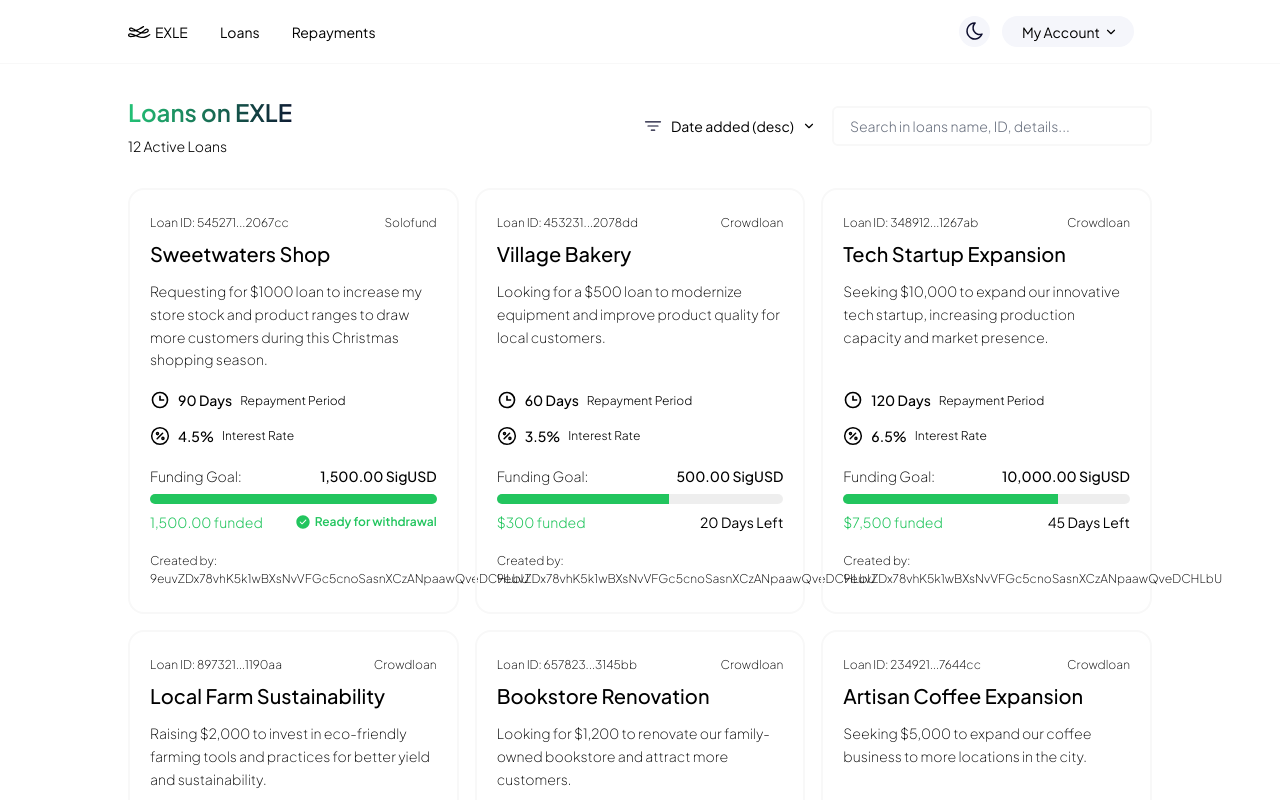
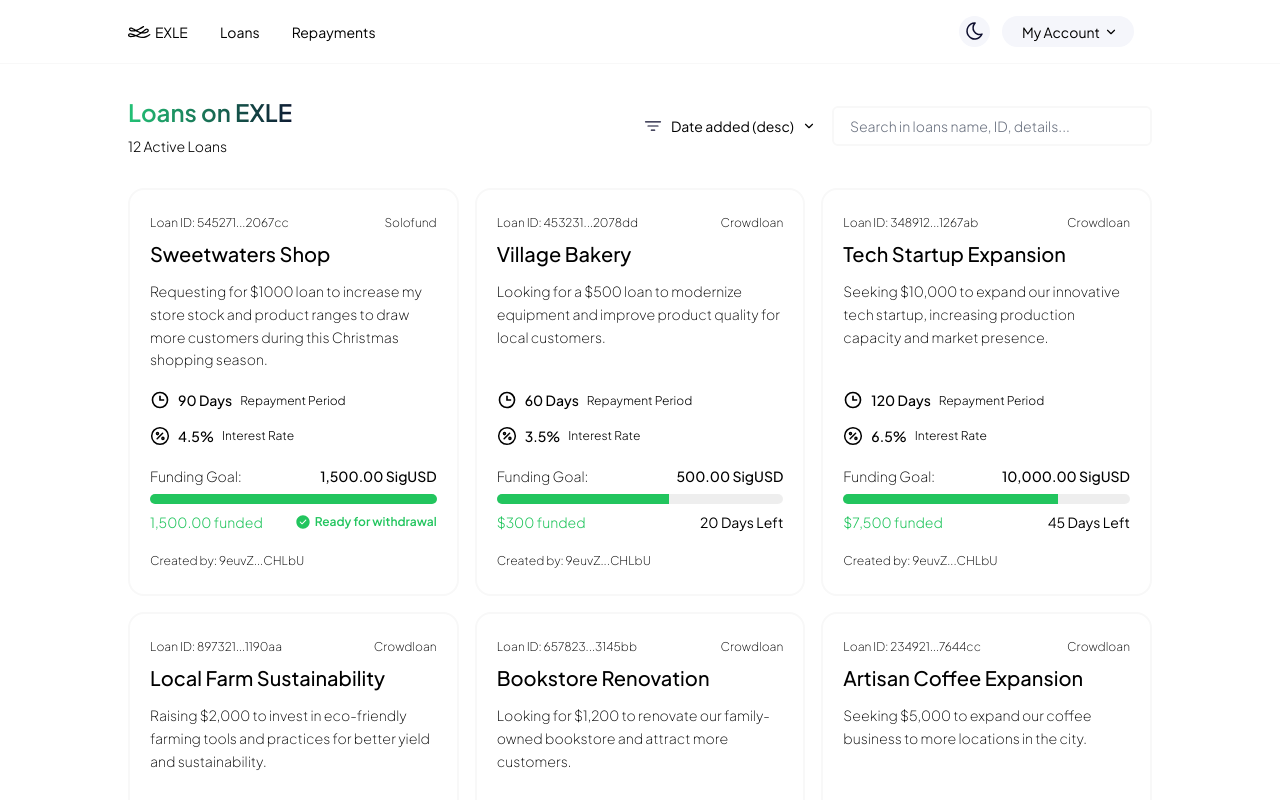
Before and after one commit to SavonarolaLabs/exle-svelte, a SvelteKit app: page /loans in a window 1280 px wide. Shown: the top 800 px of the page. Built offline with nearby package versions, Linux system fonts and the light colour scheme.

Commit message:
shortenAddress

```diff
--- a/src/components/loan/LoanWidget.svelte
+++ b/src/components/loan/LoanWidget.svelte
@@ -1,4 +1,5 @@
 <script lang="ts">
+	import { shortenAddress } from '$lib/utils';
 	import type { Loan } from '../../data/DummyLoans';
 	import Clock from '../../icons/Clock.svelte';
 	import InterestRate from '../../icons/InterestRate.svelte';
@@ -72,7 +73,7 @@
 			</div>
 		</div>
 		{#if showCreator}
-			<p class="mt-5 text-xs font-thin">Created by: {loan.creator}</p>
+			<p class="mt-5 text-xs font-thin">Created by: {shortenAddress(loan.creator)}</p>
 		{/if}
 	</div>
 </a>
--- /dev/null
+++ b/src/lib/utils.ts
@@ -0,0 +1,7 @@
+export function shortenAddress(str: string) {
+	if (str) {
+		return str.slice(0, 5) + '...' + str.slice(-5);
+	} else {
+		return '';
+	}
+}
```
